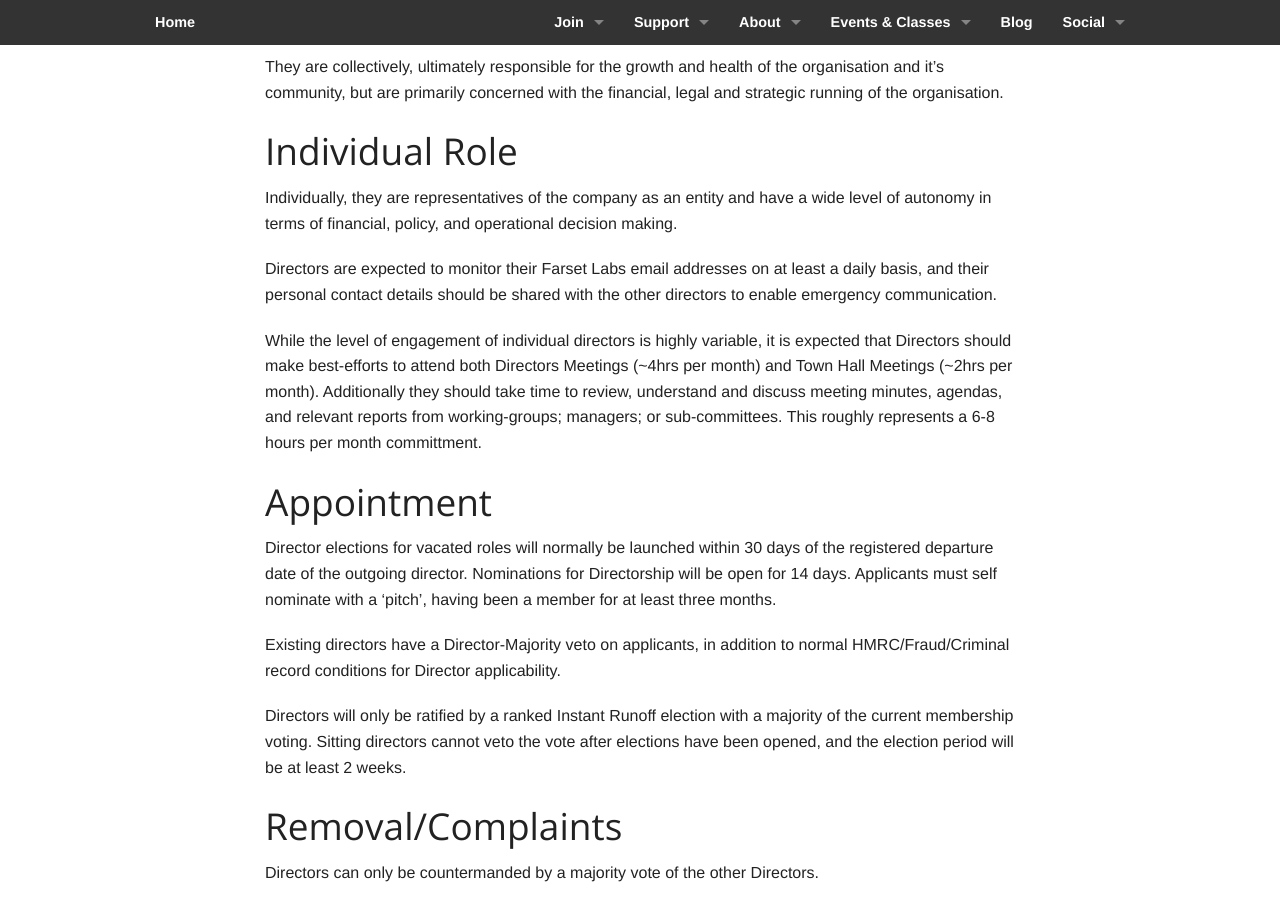
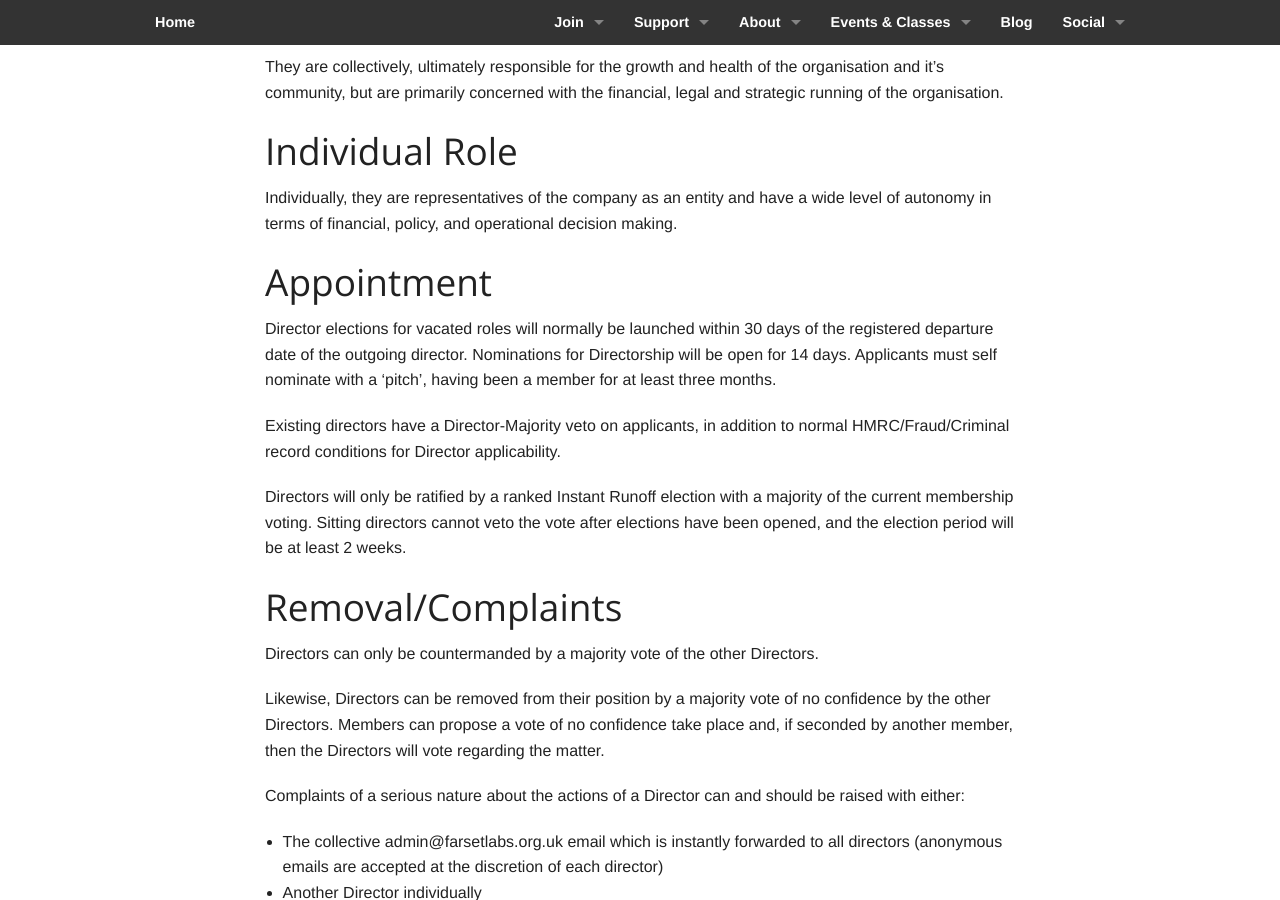
Before and after one commit to FarsetLabs/farsetlabs.github.io, a Jekyll site: the page built from about/ops_manual.md, in a window 1280 px wide and 900 px high, scrolled down 869 px. Built offline with Jekyll 4.4.1, drawn with Linux system fonts in a browser that asks for light colours; some of the changed text lies outside the part shown.

Commit message:
removed time expectations as discussed at June 2020 town hall

```diff
--- a/about/ops_manual.md
+++ b/about/ops_manual.md
@@ -30,10 +30,6 @@ They are collectively, ultimately responsible for the growth and health of the o
 ## Individual Role
 Individually, they are representatives of the company as an entity and have a wide level of autonomy in terms of financial, policy, and operational decision making.
 
-Directors are expected to monitor their Farset Labs email addresses on at least a daily basis, and their personal contact details should be shared with the other directors to enable emergency communication.
-
-While the level of engagement of individual directors is highly variable, it is expected that Directors should make best-efforts to attend both Directors Meetings (~4hrs per month) and Town Hall Meetings (~2hrs per month). Additionally they should take time to review, understand and discuss meeting minutes, agendas, and relevant reports from working-groups; managers; or sub-committees. This roughly represents a 6-8 hours per month committment.
-
 ## Appointment
 Director elections for vacated roles will normally be launched within 30 days of the registered departure date of the outgoing director. Nominations for Directorship will be open for 14 days. Applicants must self nominate with a ‘pitch’, having been a member for at least three months.
 
@@ -64,8 +60,6 @@ NEMs represent a limited, non-executive, role in Farset Labs, with no special le
 Their primary role is to act as PoCs within the fields delegated to them. They are not expected to perform every action encompassed by their fields but to be ‘person of responsibility’ for that area.
 
 They also have a responsibility to feed back their activities to the main Directorship, and likewise ensure that Farset Labs policies and rules are being (lovingly) enforced within their fields. NEMs should always endeavour to collaborate and communicate with each other for Farset Labs best interests.
-
-While the level of engagement of individual managers is highly variable, it is expected that managers should make best-efforts to attend both Management Meetings (~2hrs per month) and Town Hall Meetings (~2hrs per month). Additionally they should take time to review, understand and discuss meeting minutes, agendas, and relevant reports to/from the Directors, relevant working groups, or relevant sub-committees. This roughly represents a 4-6 hours per month committment.
 
 ## Appointment
 Appointment of NEMs is the sole responsibility of the Directors. A member may declare their interest to the Directors (via email to admin@farsetlabs.org.uk).
@@ -106,7 +100,5 @@ Complaints about the actions of a NEM can and should be raised as per the genera
 ## Summary
 Members of the hackerspace are permitted access and use of the resources controlled by and shared within the space. This includes both equipment and resources directly owned and operated by Farset Labs the company, and equipment and resources donated by members (with per-donation terms attached to each item, primarily covered under the [Hardware Donation Licence](hardware_donation_license.html).
 
-Members are requested to (but not required to) attend the monthly Town Hall meetings; held at 1900 on the first Monday of each month, in the space (unless otherwise informed)
-
 ## Membership Types
 There are currently four operational types of membership of the space. The lines between the levels are intentionally blurred to allow a common-sense assessment on the part of the member/prospective member of how much they are going to use the resources of the space. These levels are not there to restrict use of the space, but to provide a reasonable revenue stream for the ongoing growth of the Labs within the bounds of fair and reasonable use.
```
